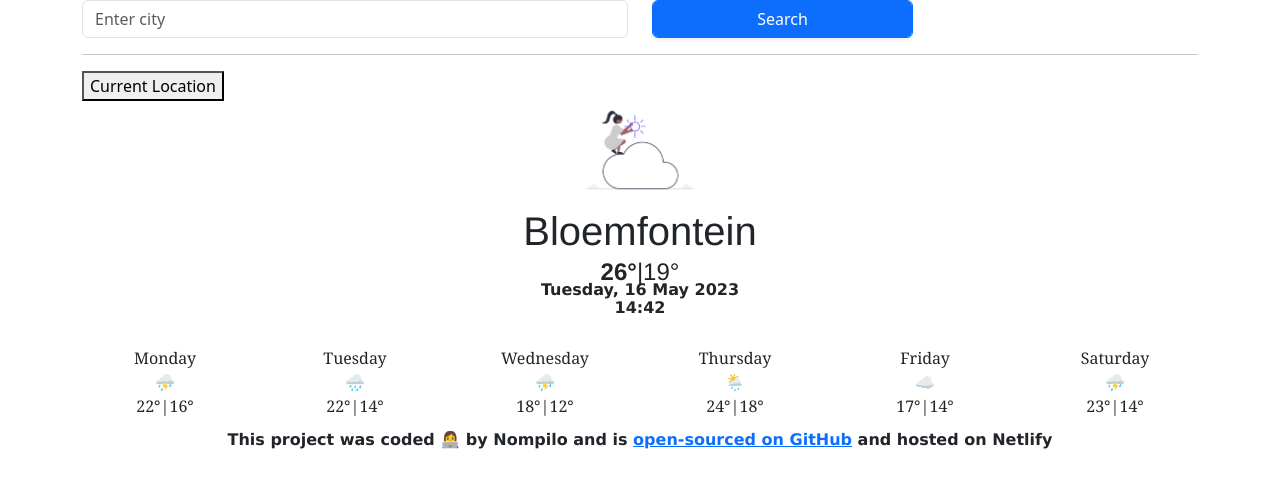
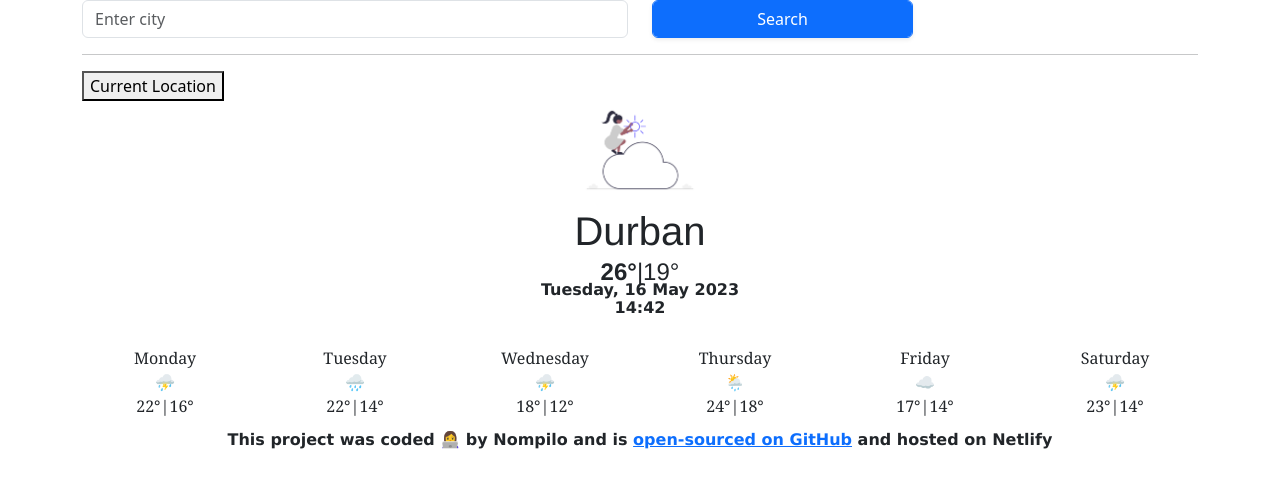
Before and after one commit to Nkazee/SheCodes-plus-weather-project, a plain HTML site: page weather-app/index.html in a window 1280 px wide. Drawn offline with nearby package versions, Linux system fonts and the light colour scheme.

Commit message:
Update index.html

```diff
--- a/weather-app/index.html
+++ b/weather-app/index.html
@@ -45,7 +45,7 @@
           width="136px"
         />
         <h2 id="temperature"></h2>
-        <h1 id="city">Bloemfontein</h1>
+        <h1 id="city">Durban</h1>
         <span class="high">26°</span>|19°
       </section>
       <p class="today" id="days"></p>
```
